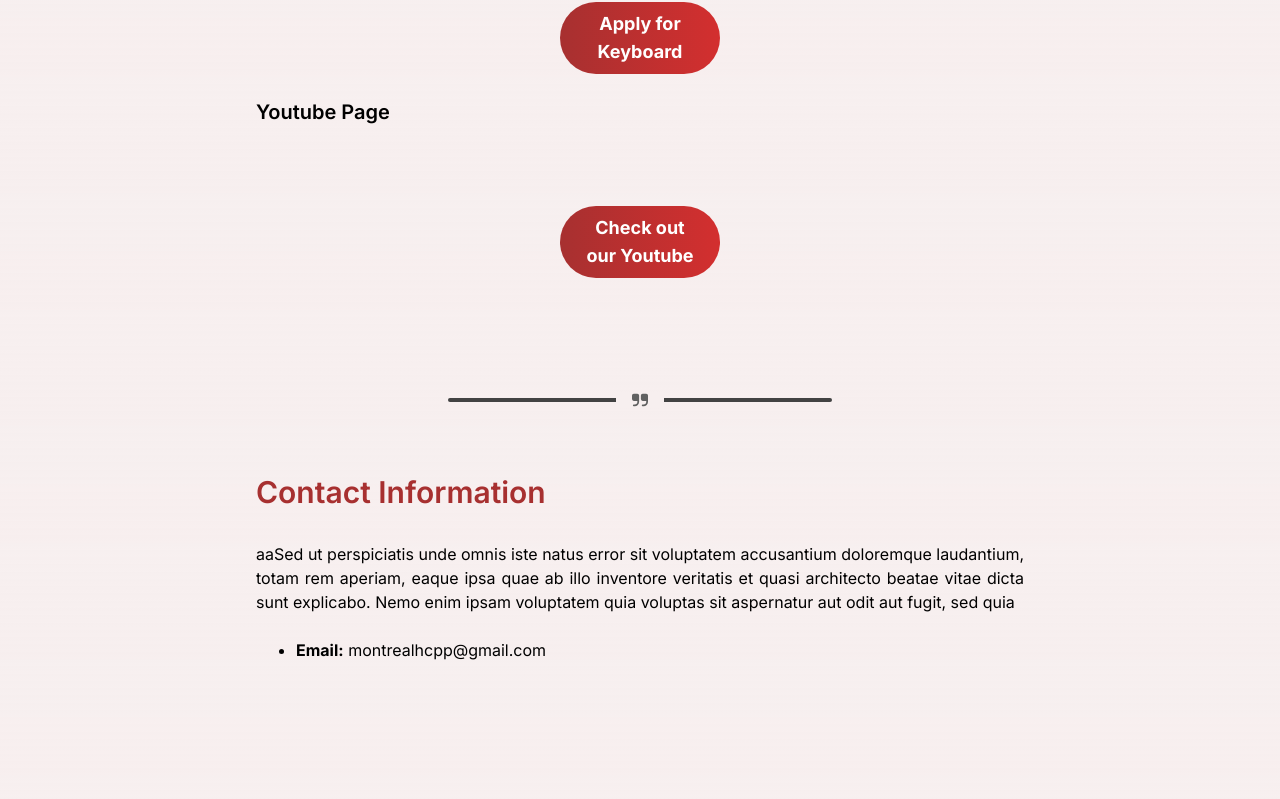
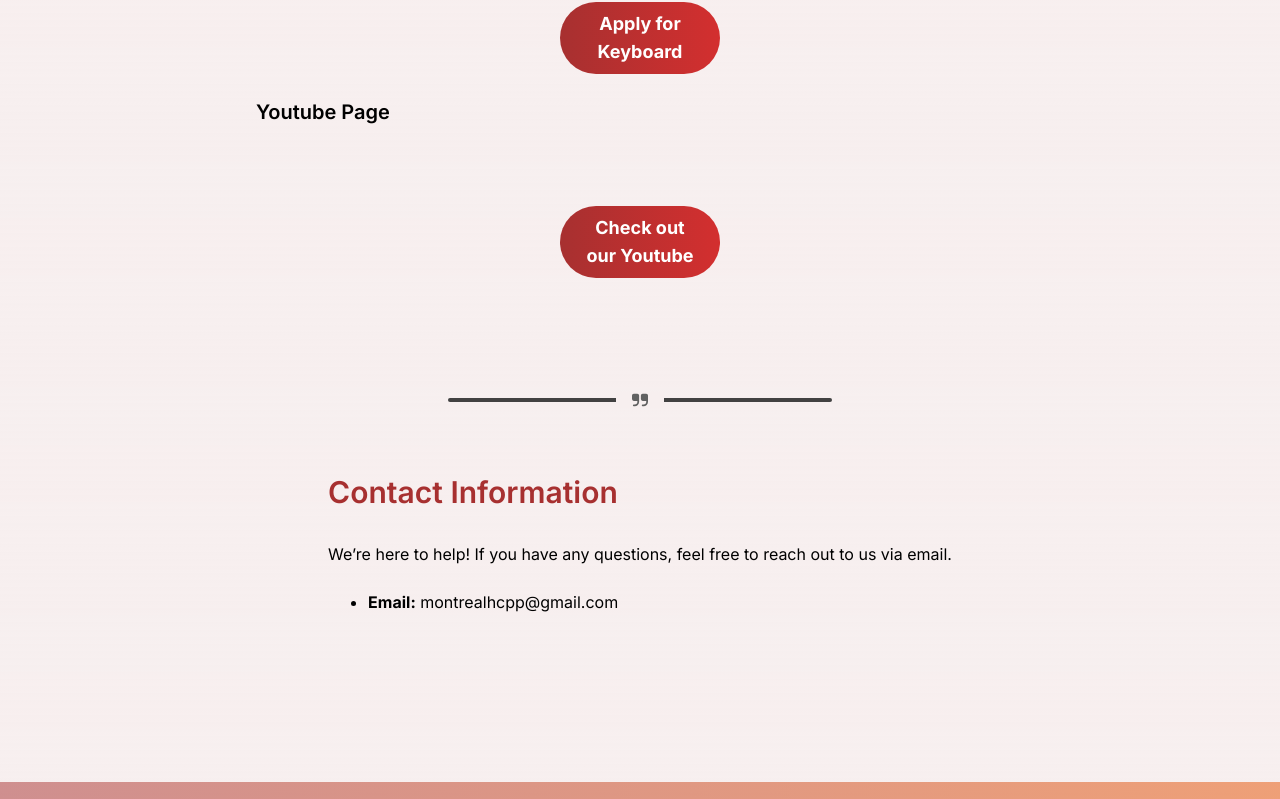
Before and after one commit to SlygoPika/mhcpp-website, a Next.js app: page /parents in a window 1280 px wide. Shown: the part 1026-1825 px from the top of the page. Built offline with nearby package versions, Linux system fonts and the light colour scheme.

Commit message:
contactUs edit

```diff
--- a/src/app/components/ContactUs.tsx
+++ b/src/app/components/ContactUs.tsx
@@ -5,9 +5,7 @@ const ContactUs = () => {
         <div className="my-10">
             <h1 className="text-center sm:text-left pb-8 text-3xl text-logored font-semibold">Contact Information</h1>
             <p className="text-justify">
-                      aaSed ut perspiciatis unde omnis iste natus error sit voluptatem accusantium doloremque laudantium,
-                totam rem aperiam, eaque ipsa quae ab illo inventore veritatis et quasi architecto beatae vitae dicta
-                sunt explicabo. Nemo enim ipsam voluptatem quia voluptas sit aspernatur aut odit aut fugit, sed quia
+              We’re here to help! If you have any questions, feel free to reach out to us via email.
             </p>
             <ul className="list-disc mt-6">
               <li className="ml-10"><span className="font-bold">Email:</span> montrealhcpp@gmail.com</li>
```
